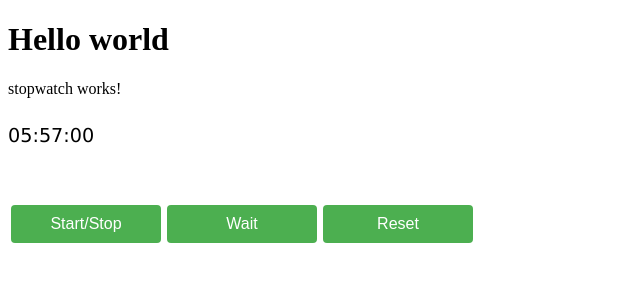
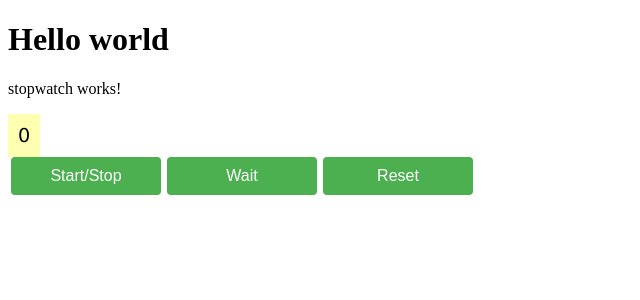
Before and after one commit to Yurii19/iteam-stopwatch-test, an Angular app: page / in a window 1280 px wide. Shown: the top 300 px of the page, without its empty margins (0-640 px from the left). Built offline with nearby package versions, Linux system fonts and the light colour scheme.

Commit message:
refactor: remove testing code

```diff
--- a/src/app/stopwatch/stopwatch.component.css
+++ b/src/app/stopwatch/stopwatch.component.css
@@ -1,8 +1,9 @@
 .display {
     display: inline-block;
-    margin: 10px 0 10px 0;
+    padding: 10px;
     font-size: 1.2em;
     font-family: Geneva, Verdana, sans-serif;
+    background-color: rgba(255, 255, 0, 0.3);
 }
 
 /* Button Styles */
--- a/src/app/stopwatch/stopwatch.component.html
+++ b/src/app/stopwatch/stopwatch.component.html
@@ -1,9 +1,9 @@
 <p>stopwatch works!</p>
 <div>
-    <span class="display">{{time | date: 'hh:mm:ss'}}</span>
+    <!-- <span class="display">{{time | date: 'hh:mm:ss'}}</span>
     <br>
     <span class="display">{{value$ | async | date: 'hh:mm:ss'}}</span>
-    <br>
+    <br> -->
     <span class="display">{{value$ | async}}</span>
     <div class="controls">
         <button class="control" (click)="start()">Start/Stop</button>
--- a/src/app/stopwatch/stopwatch.component.ts
+++ b/src/app/stopwatch/stopwatch.component.ts
@@ -14,7 +14,7 @@ export class StopwatchComponent {
   constructor(private stopWatch: StopwatchService) {}
 
   value$: Observable<any> = this.stopWatch.getTime();
-  time = new Date();
+  // time = new Date();
 
   wait(): void {
     this.stopWatch.pauseCounter();
@@ -25,7 +25,7 @@ export class StopwatchComponent {
   }
 
   start(): void {
-    this.time = new Date();
+    // this.time = new Date();
     this.stopWatch.startCount();
   }
 }
--- a/src/app/stopwatch/stopwatch.service.ts
+++ b/src/app/stopwatch/stopwatch.service.ts
@@ -1,5 +1,5 @@
 import { Injectable } from '@angular/core';
-import { from, interval, Observable, of, Subject } from 'rxjs';
+import { BehaviorSubject, from, interval, Observable, of, Subject } from 'rxjs';
 
 @Injectable({
   providedIn: 'root',
@@ -9,13 +9,15 @@ export class StopwatchService {
 
   counter: number = 0;
 
-  stopwatchStream$ = new Subject<any>();
+  stopwatchStream$ = new BehaviorSubject<any>(0);
 
   interval$: Observable<any> = of(null);
 
-  sub: any;
+  intervalSubsctiption: any;
 
-  constructor() {}
+  constructor() {
+    //this.stopwatchStream$.next(0);
+  }
 
   getTime() {
     return this.stopwatchStream$;
@@ -23,7 +25,7 @@ export class StopwatchService {
 
   pauseCounter() {
     if (this.inProgress) {
-      this.sub.unsubscribe();
+      this.intervalSubsctiption.unsubscribe();
     } else {
       this.startScript();
     }
@@ -45,7 +47,7 @@ export class StopwatchService {
 
   private startScript() {
     this.interval$ = interval(1000);
-    this.sub = this.interval$.subscribe((d) => {
+    this.intervalSubsctiption = this.interval$.subscribe((d) => {
       this.counter++;
       this.stopwatchStream$.next(this.counter);
       console.log(this.counter);
@@ -56,6 +58,6 @@ export class StopwatchService {
     console.log('stop');
     this.counter = 0;
     this.interval$ = of(null);
-    this.sub.unsubscribe();
+    this.intervalSubsctiption.unsubscribe();
   }
 }
```
